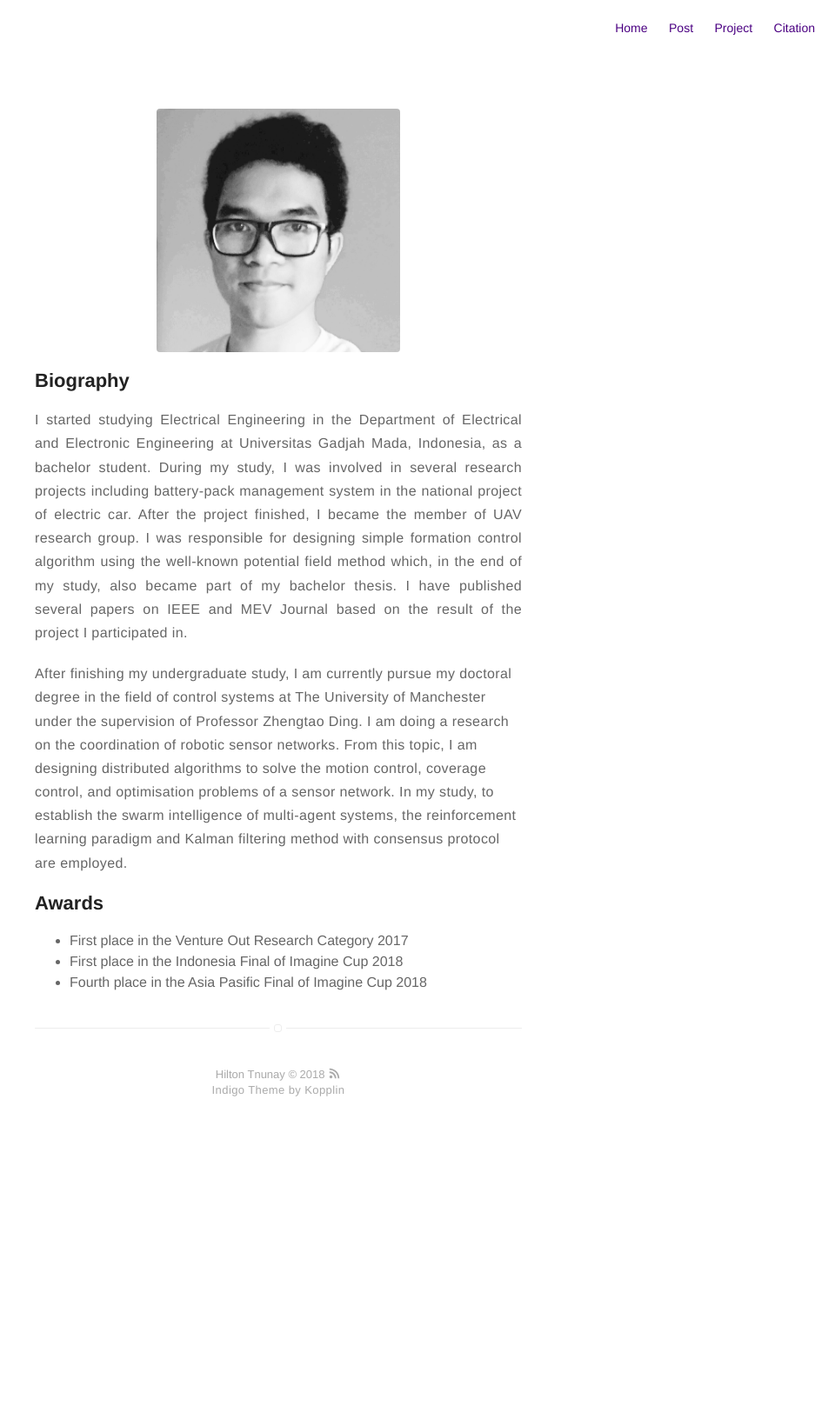
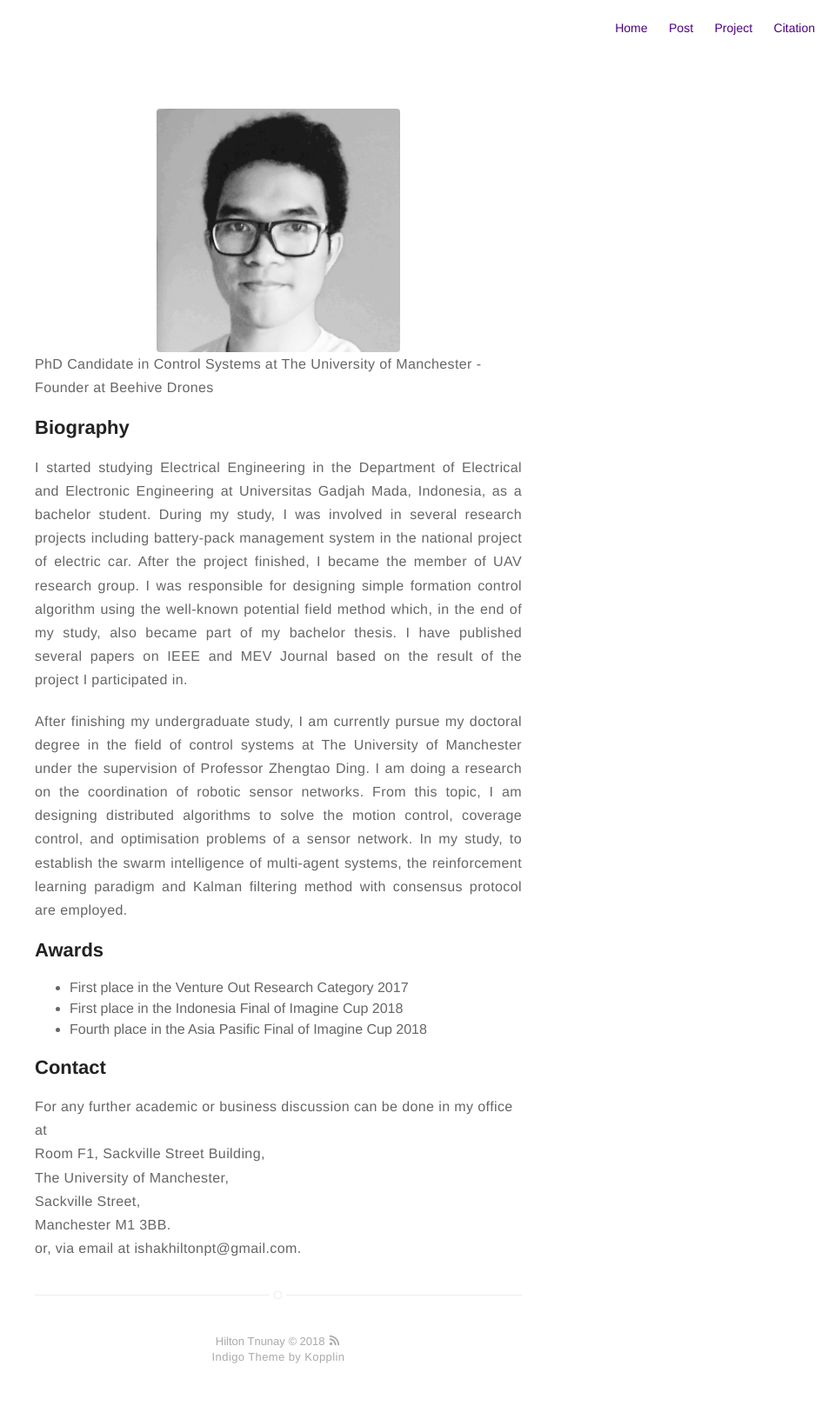
Before and after one commit to tnunay/tnunay.github.io, a Jekyll site: the page built from about.md, in a window 1280 px wide. Shown: the whole page at 87% size, without its empty margins (320-1280 px from the left). Built offline with Jekyll 4.4.1, drawn with Linux system fonts in a browser that asks for light colours; before the commit the page ends 1325 px from its top, so only the background shows below that.

Commit message:
update about

```diff
--- a/about.md
+++ b/about.md
@@ -3,19 +3,29 @@
 layout: page
 ---
 ![Profile Image]({{ site.url }}/{{ site.picture }})
+PhD Candidate in Control Systems at The University of Manchester - Founder at Beehive Drones
 
-<h2>Biography</h2>
+## Biography
 
 <p align="justify">I started studying Electrical Engineering in the Department of Electrical and Electronic Engineering at
 Universitas Gadjah Mada, Indonesia, as a bachelor student. During my study, I was involved in several research projects including battery-pack management system in the national project of electric car. After the project finished, I became the member of UAV research group. I was responsible for designing simple formation control algorithm using the well-known potential field method which, in the end of my study, also became part of my bachelor thesis. I have published several papers on IEEE and MEV Journal based on the result of the project I participated in.
 </p>
 
-<p>After finishing my undergraduate study, I am currently pursue my doctoral degree in the field of control systems at The University of Manchester under the supervision of Professor Zhengtao Ding. I am doing a research on the coordination of robotic sensor networks. From this topic, I am designing distributed algorithms to solve the motion control, coverage control, and optimisation problems of a sensor network. In my study, to establish the swarm intelligence of multi-agent systems, the reinforcement learning paradigm and Kalman filtering method with consensus protocol are employed.</p>
+<p align="justify">After finishing my undergraduate study, I am currently pursue my doctoral degree in the field of control systems at The University of Manchester under the supervision of Professor Zhengtao Ding. I am doing a research on the coordination of robotic sensor networks. From this topic, I am designing distributed algorithms to solve the motion control, coverage control, and optimisation problems of a sensor network. In my study, to establish the swarm intelligence of multi-agent systems, the reinforcement learning paradigm and Kalman filtering method with consensus protocol are employed.</p>
 
-<h2>Awards</h2>
+## Awards
 
 <ul class="awards">
 	<li>First place in the Venture Out Research Category 2017</li>
 	<li>First place in the Indonesia Final of Imagine Cup 2018</li>
 	<li>Fourth place in the Asia Pasific Final of Imagine Cup 2018</li>
 </ul>
+
+## Contact
+<p>For any further academic or business discussion can be done in my office at<br>
+Room F1, Sackville Street Building,<br>
+The University of Manchester,<br>
+Sackville Street,<br>
+Manchester M1 3BB.<br>
+or, via email at ishakhiltonpt@gmail.com.
+</p>
```
